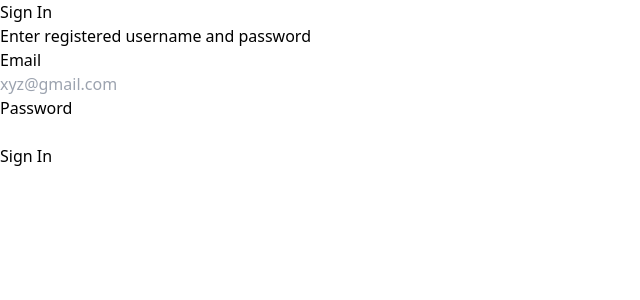
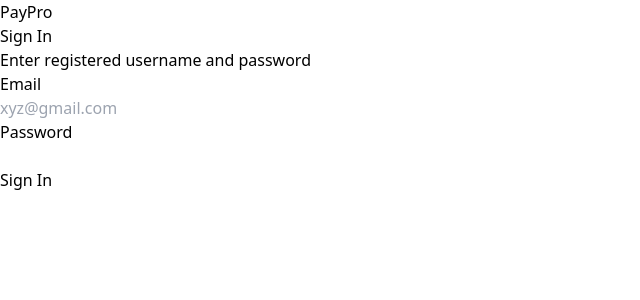
Before and after one commit to Codebreaker04/PayPro, a React (Vite) app in the folder client/: page /signin in a window 1280 px wide. Shown: the top 300 px of the page, without its empty margins (0-640 px from the left). Built offline with nearby package versions, Linux system fonts and the light colour scheme.

Commit message:
fixed sigin page navigation

```diff
--- a/client/src/Pages/SigninPage.jsx
+++ b/client/src/Pages/SigninPage.jsx
@@ -3,18 +3,21 @@
 import { InputField } from "../components/InputField.jsx";
 import { Button } from "../components/Button.jsx";
 import { BottomLogin } from "../components/BottomLogin.jsx";
-import { useState } from "react";
+import { useEffect, useState } from "react";
 import { useNavigate } from "react-router-dom";
 import axios from "axios";
+import { Navbar } from "../components/Navbar.jsx";
 
 export function SigninPage() {
   const [username, setUsername] = useState("");
   const [password, setPassword] = useState("");
+  const [error, setError] = useState("");
   const navigate = useNavigate();
   return (
-    <div className=" h-screen bg-slate-300 flex justify-center">
-      <div className=" flex flex-col justify-center">
-        <div className="rounded-lg w-80 h-max text-center p-2  pb-10 px-4 bg-white">
+    <div className=" h-screen bg-slate-300">
+      <Navbar />
+      <div className=" flex flex-col justify-center items-center mt-32 ">
+        <div className="rounded-lg w-80 h-max text-center p-2 px-4 bg-white">
           <Heading label="Sign In" />
           <Description info="Enter registered username and password" />
           <InputField
@@ -31,6 +34,7 @@
             <Button
               label="Sign In"
               onClick={async () => {
+                try {
                   const response = await axios.post(
                     "https://pay-pro-api.vercel.app/api/v1/user/signin",
                     {
@@ -38,8 +42,16 @@
                       password,
                     },
                   );
+
+                  if (response && response.status === 200) {
                     localStorage.setItem("token", response.data.token);
                     navigate("/dashboard");
+                  } else {
+                    console.log("Sign-in failed:");
+                  }
+                } catch (err) {
+                  console.log(err);
+                }
               }}
             />
           </div>
```
Lines whose indentation alone changed are shown as unchanged.
